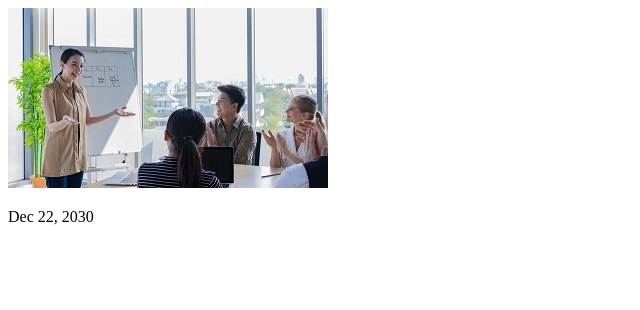
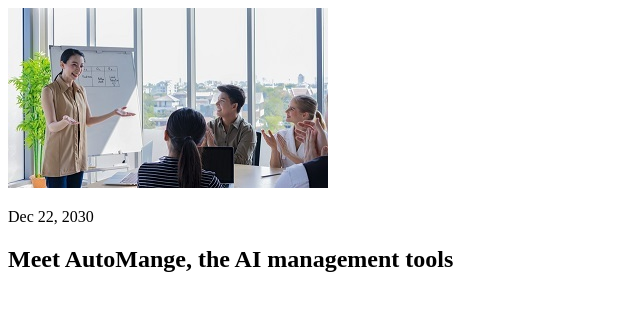
Before and after one commit to aminaroyal/flex-blog-side-by-side, a plain HTML site: page index.html in a window 1280 px wide. Shown: the whole page, without its empty margins (0-640 px from the left). Drawn offline with Linux system fonts and the light colour scheme.

Commit message:
add paragraph

```diff
--- a/index.html
+++ b/index.html
@@ -17,6 +17,7 @@
           class="blogs-posts__post--img"
         />
         <p class="blogs-posts__post--paragraph">Dec 22, 2030</p>
+        <h2 class="blogs-posts__post"> Meet AutoMange, the AI management tools</h2>
       </article>
     </main>
   </body>
```
